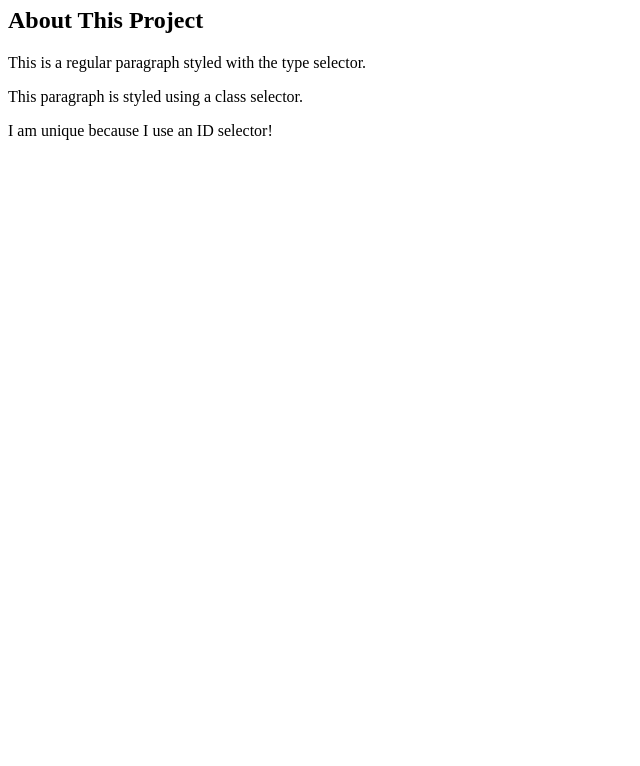
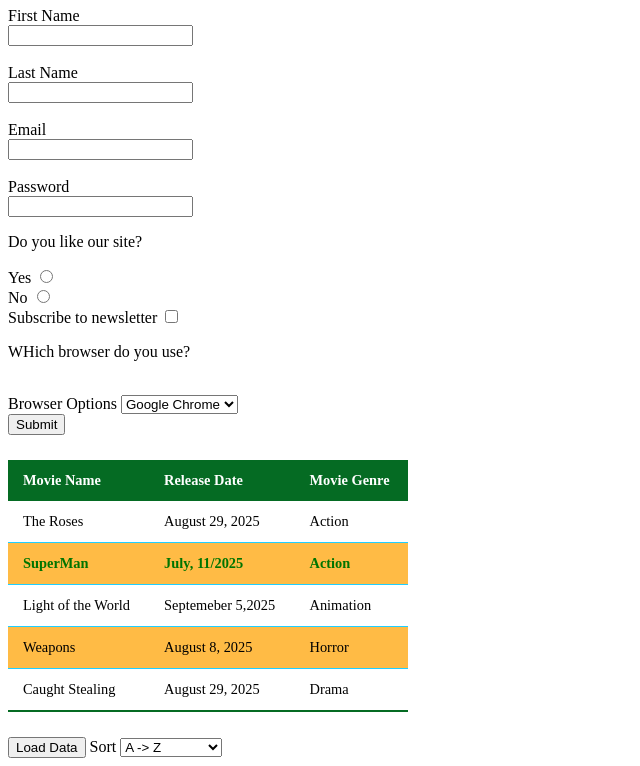
Before and after one commit to ShemaiahL/COP3060, a plain HTML site: page index.html in a window 1280 px wide. Shown: the part 73-839 px from the top of the page, without its empty margins (0-640 px from the left). Before the commit the page ends 800 px from the top, so only its background shows below. Drawn offline with Linux system fonts and the light colour scheme.

Commit message:
Update index.html
I updated the html file to add selections, div, etc

```diff
--- a/index.html
+++ b/index.html
@@ -1,18 +1,177 @@
 <!DOCTYPE html>
 <html lang="en">
 <head>
-  <meta charset="UTF-8">
-  <meta name="viewport" content="width=device-width, initial-scale=1.0">
-  <title>CSS Basics</title>
-  <link rel="stylesheet" href="styles.css">
+    <meta charset="UTF-8">
+    <meta name="viewport" content="width=device-width, initial-scale=1.0">
+    <title>Shemaiah Lester - HTML Forms + Tables</title>
+    <script src="app.js" defer></script>
 </head>
+
+
+
+
 <body>
-  <h1>Welcome to My Page</h1>
-  <h2>About This Project</h2>
 
-  <p>This is a regular paragraph styled with the type selector.</p>
-  <p class="highlight">This paragraph is styled using a class selector.</p>
+<h1>
+    Shemaiah Lester - HTML Forms + Tables
+</h1>
+<section id = "status" aria-live="polite"></section>
+<form action = "results.html" method = "GET" id = "signup-form">
 
-  <div id="special">I am unique because I use an ID selector!</div>
+    <label for = "fname" >First Name</label> <br>
+    <input type = "text" name = "fname" id = "fname"> <br>
+    <br>
+
+
+    <label for = "lname" >Last Name</label> <br>
+    <input type = "text" name = "lname" id = "lname"> <br>
+    <br>
+
+
+    <label for = "email" >Email</label> <br>
+    <input type = "email" name = "email" id = "email"> <br>
+    <br>
+
+    <label for = "password">Password</label> <br>
+    <input type = "password" name = "password" id = "password"> <br>
+
+
+    <p> Do you like our site?</p>
+
+    <label for ="Yes">Yes</label>
+    <input type = "radio" name = "response" id = "Yes" value = "Yes"> <br>
+
+    <label for = "No">No</label>
+    <input type = "radio" name = "response" id = "No" value = "No"> <br>
+
+    <label for = "Subscribe">Subscribe to newsletter</label>
+    <input type ="checkbox" name ="Subscribe" id = "Subscribe"> <br>
+
+    <p> WHich browser do you use?</p> <br>
+
+    <label for ="browser">Browser Options</label>
+    <select name = "browser" id = "browser">
+        <option value = "Google Chrome">Google Chrome</option>
+        <option value = "Microsoft Edge">Microsoft Edge</option>
+        <option value = "Firefox">Firefox</option>
+    </select> <br>
+
+    <button>Submit</button>
+
+    <style>
+        .table_1{
+            border-collapse:collapse;
+            margin: 25px 0;
+            font-size: 0.9em;
+            min-width:400px;
+
+        }
+
+        .table_1 thead tr {
+
+            background-color: rgb(5, 107, 35);
+            color:rgb(255, 255, 255);
+            text-align: left;
+            font-weight: bold;
+        }
+
+        .table_1 th, td{
+            padding: 12px 15px;
+
+
+        }
+
+        .table_1 tbody tr{
+            border-bottom: 1px solid rgb(32, 207, 255);
+
+        }
+
+        .table_1 tbody tr:nth-of-type(even){
+            background-color: rgb(255, 187, 69);
+
+        }
+        .table_1 tbody tr:last-of-type{
+            border-bottom: 2px solid rgb(5, 107, 35);
+        }
+
+
+        .table_1 tbody tr.active-row{
+            font-weight: bold;
+            color: rgb(0, 116, 0);
+        }
+
+
+
+    </style>
+
+    <table class = "table_1">
+        <thead>
+            <tr>
+            <th>Movie Name</th>
+            <th>Release Date</th>
+            <th>Movie Genre</th>
+            </tr>
+        </thead>
+
+        <tbody>
+
+        <tr>
+            <td>The Roses</td>
+            <td>August 29, 2025</td>
+            <td>Action</td>
+        </tr>
+
+        <tr class="active-row">
+            <td>SuperMan</td>
+            <td>July, 11/2025</td>
+            <td>Action</td>
+        </tr>
+
+        <tr>
+            <td>Light of the World</td>
+            <td>Septemeber 5,2025</td>
+            <td>Animation</td>
+        </tr>
+
+        <tr>
+            <td>Weapons</td>
+            <td>August 8, 2025</td>
+            <td>Horror</td>
+        </tr>
+
+
+        <tr>
+            <td>Caught Stealing</td>
+            <td>August 29, 2025</td>
+            <td>Drama</td>
+        </tr>
+
+        </tbody>
+
+
+
+
+
+
+    </table>
+
+
+
+
+
+</form>
+<ul id = "tips-list"></ul>
+
+<div id = "data-tools">
+    <button id = "load-btn" type = "button">Load Data</button>
+    <label for = "sort-select">Sort</label>
+    <select id = "sort-select">
+        <option value = "az" selected>A -> Z</option>
+        <option value = "za">Z -> A</option>
+        <option value = "short">Shortest First</option>
+        <option value = "long">Longest First</option>
+    </select>
+</div>
+<section id = "results"></section>
 </body>
 </html>
```
